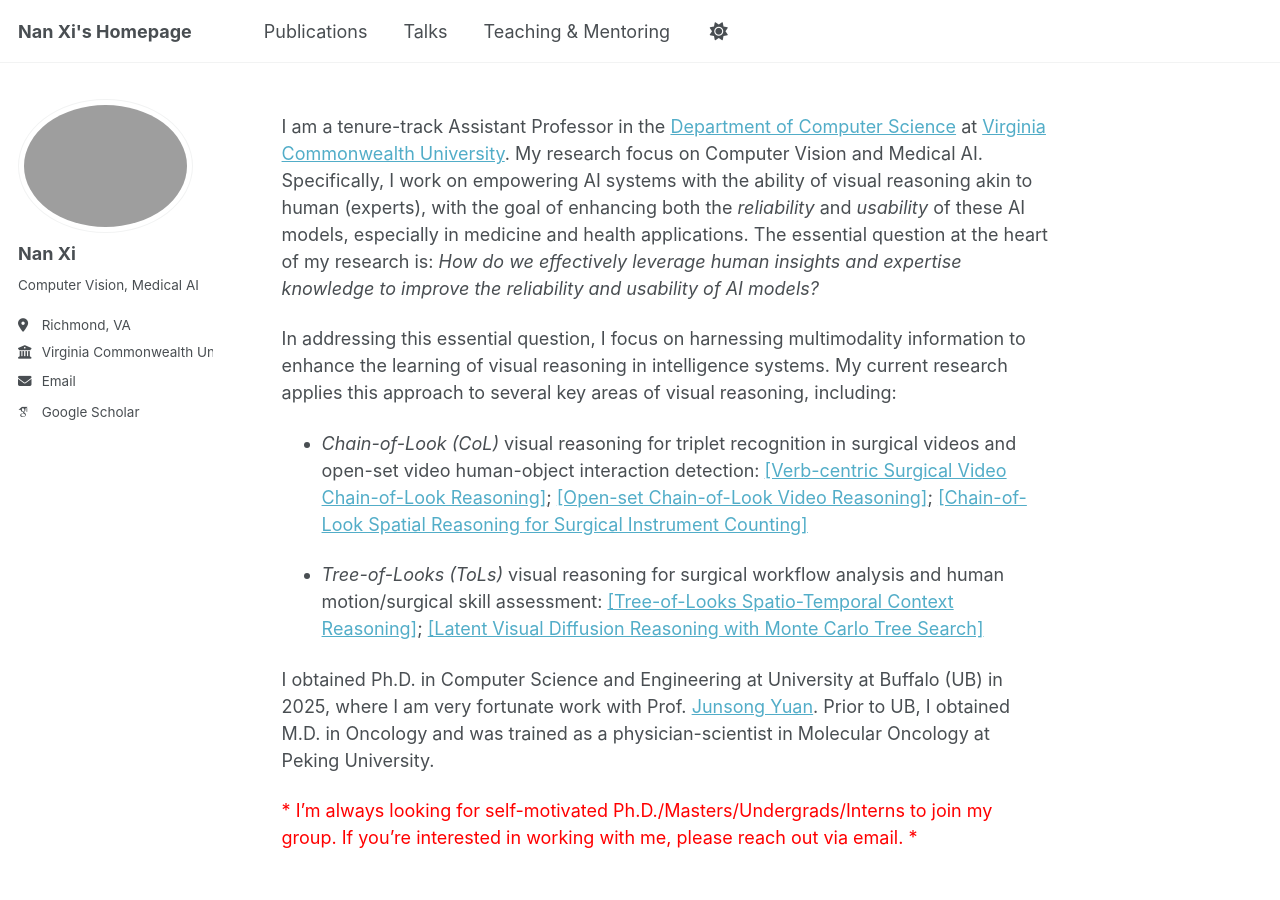
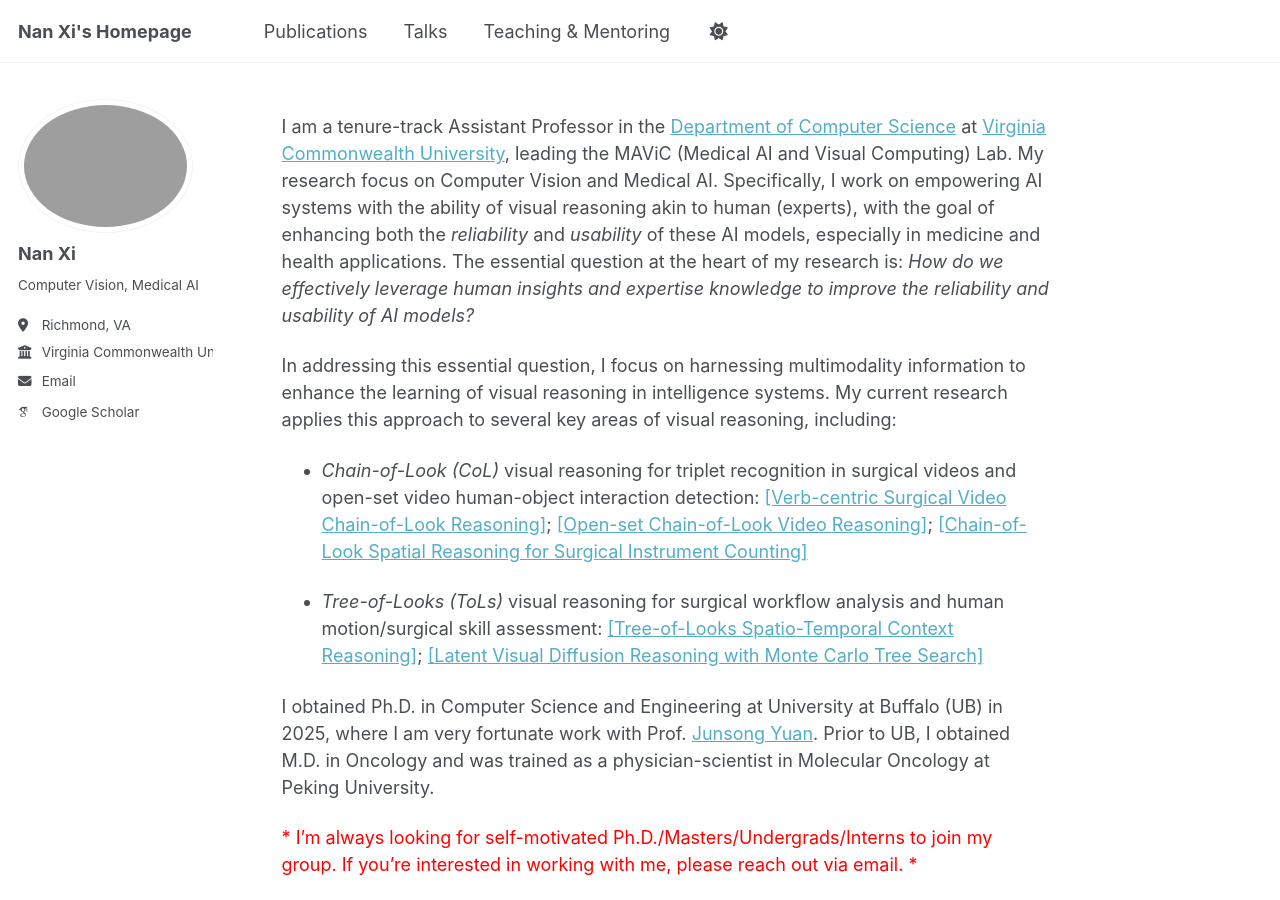
Before and after one commit to southnx/southnx.github.io, a Jekyll site: the page built from _pages/about.md, in a window 1280 px wide and 900 px high. Built offline with Jekyll 4.4.1, drawn with Linux system fonts in a browser that asks for light colours; some web fonts are replaced; a script that is not in the unit is left out.

Commit message:
Enhance about page with lab leadership and research details
Updated the introduction to include leadership of the MAViC Lab and refined the research focus description.

```diff
--- a/_pages/about.md
+++ b/_pages/about.md
@@ -7,7 +7,7 @@ redirect_from:
   - /about.html
 ---
 
-I am a tenure-track Assistant Professor in the [Department of Computer Science](https://egr.vcu.edu/departments/computer-science/) at [Virginia Commonwealth University](https://www.vcu.edu).  My research focus on Computer Vision and Medical AI. Specifically, I work on empowering AI systems with the ability of visual reasoning akin to
+I am a tenure-track Assistant Professor in the [Department of Computer Science](https://egr.vcu.edu/departments/computer-science/) at [Virginia Commonwealth University](https://www.vcu.edu), leading the MAViC (Medical AI and Visual Computing) Lab.  My research focus on Computer Vision and Medical AI. Specifically, I work on empowering AI systems with the ability of visual reasoning akin to
 human (experts), with the goal of enhancing both the *reliability* and *usability* of these AI models, especially in medicine and health applications. The essential question at the heart of my research is: *How do we effectively leverage human insights and expertise knowledge to improve the reliability and usability of AI models?*
 
 In addressing this essential question, I focus on harnessing multimodality information to enhance the learning of visual reasoning in intelligence systems.  My current research applies this approach to several key areas of visual reasoning, including:
```
